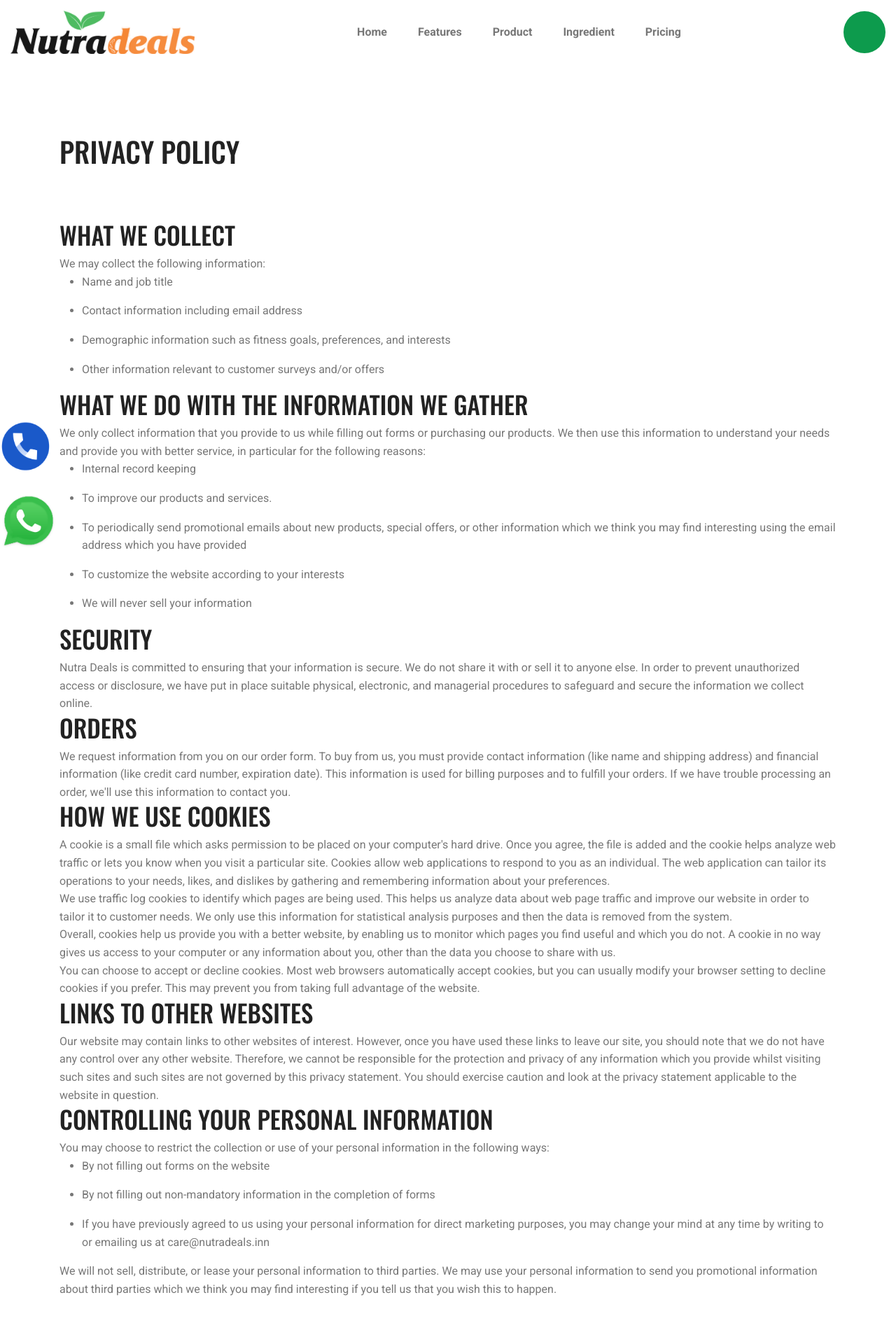
After one commit to ajaykmankani/nutrafit, a PHP site: page /privacy_policy.php in a window 1280 px wide. The commit adds this page. Shown: the top 1920 px of the page at 70% size. Run offline with PHP 8.4, Linux system fonts and the light colour scheme; some libraries are stand-ins or nearby versions.

Commit message:
header not working els everyting is good

```diff
--- a/footer.php
+++ b/footer.php
@@ -71,6 +71,8 @@
                                     <li class="phone"><i class="fas fa-phone"></i> <?= $phone ?></li>
                                     <li class="mail"><i class="fas fa-envelope"></i> <?= $show_email ?></li>
                                     <li class="website"><i class="fas fa-globe"></i><?= $website ?></li>
+                                    <li class="website"><i class="fas fa-user-secret"></i><a href="privacy_policy.php">Privacy Policy</a></li>
+                                    <li class="website"><i class="fas fa-asterisk"></i><a href="terms.php">Terms & Condition's</a></li>
                                 </ul>
                             </div>
                         </div>
--- a/header.php
+++ b/header.php
@@ -1,8 +1,7 @@
 <?php include('variables.php'); ?>
 <!doctype html>
-<html class="no-js" lang="en">
+<html lang="en">
 
-<!-- Mirrored from themegenix.net/html/<?= $name ?>-preview/<?= $name ?>/index.php by HTTrack Website Copier/3.x [XR&CO'2014], Fri, 02 Dec 2022 22:49:28 GMT -->
 
 <head>
     <meta charset="utf-8">
@@ -66,7 +65,7 @@
                                 </div>
                                 <div class="navbar-wrap main-menu d-none d-xl-flex">
                                     <ul class="navigation">
-                                        <li><a href="#home" class="section-link">Home</a></li>
+                                        <li><a href="index.php" class="section-link">Home</a></li>
                                         <li><a href="#features" class="section-link">Features</a></li>
                                         <li><a href="#paroller" class="section-link">Product</a></li>
                                         <li><a href="#ingredient" class="section-link">Ingredient</a></li>
--- /dev/null
+++ b/privacy_policy.php
@@ -0,0 +1,60 @@
+<?php include('header.php'); ?>
+<div class="container" style="margin-top: 100px;margin-bottom: 100px;">
+    <h1>Privacy Policy</h1>
+    <p><br /><br /></p>
+    <h2>What We Collect</h2>
+    <div>We may collect the following information:</div>
+    <ul>
+        <li>Name and job title</li>
+    </ul>
+    <ul>
+        <li>Contact information including email address</li>
+    </ul>
+    <ul>
+        <li>Demographic information such as fitness goals, preferences, and interests</li>
+    </ul>
+    <ul>
+        <li>Other information relevant to customer surveys and/or offers</li>
+    </ul>
+    <h2>WHAT WE DO WITH THE INFORMATION WE GATHER</h2>
+    <div>We only collect information that you provide to us while filling out forms or purchasing our products. We then use this information to understand your needs and provide you with better service, in particular for the following reasons:</div>
+    <ul>
+        <li>Internal record keeping</li>
+    </ul>
+    <ul>
+        <li>To improve our products and services.</li>
+    </ul>
+    <ul>
+        <li>To periodically send promotional emails about new products, special offers, or other information which we think you may find interesting using the email address which you have provided</li>
+    </ul>
+    <ul>
+        <li>To customize the website according to your interests</li>
+    </ul>
+    <ul>
+        <li>We will never sell your information</li>
+    </ul>
+    <h2>SECURITY</h2>
+    <div><?= $brandname ?> is committed to ensuring that your information is secure. We do not share it with or sell it to anyone else. In order to prevent unauthorized access or disclosure, we have put in place suitable physical, electronic, and managerial procedures to safeguard and secure the information we collect online.</div>
+    <h2>ORDERS</h2>
+    <div>We request information from you on our order form. To buy from us, you must provide contact information (like name and shipping address) and financial information (like credit card number, expiration date). This information is used for billing purposes and to fulfill your orders. If we have trouble processing an order, we'll use this information to contact you.</div>
+    <h2>HOW WE USE COOKIES</h2>
+    <div>A cookie is a small file which asks permission to be placed on your computer's hard drive. Once you agree, the file is added and the cookie helps analyze web traffic or lets you know when you visit a particular site. Cookies allow web applications to respond to you as an individual. The web application can tailor its operations to your needs, likes, and dislikes by gathering and remembering information about your preferences.</div>
+    <div>We use traffic log cookies to identify which pages are being used. This helps us analyze data about web page traffic and improve our website in order to tailor it to customer needs. We only use this information for statistical analysis purposes and then the data is removed from the system.</div>
+    <div>Overall, cookies help us provide you with a better website, by enabling us to monitor which pages you find useful and which you do not. A cookie in no way gives us access to your computer or any information about you, other than the data you choose to share with us.</div>
+    <div>You can choose to accept or decline cookies. Most web browsers automatically accept cookies, but you can usually modify your browser setting to decline cookies if you prefer. This may prevent you from taking full advantage of the website.</div>
+    <h2>LINKS TO OTHER WEBSITES</h2>
+    <div>Our website may contain links to other websites of interest. However, once you have used these links to leave our site, you should note that we do not have any control over any other website. Therefore, we cannot be responsible for the protection and privacy of any information which you provide whilst visiting such sites and such sites are not governed by this privacy statement. You should exercise caution and look at the privacy statement applicable to the website in question.</div>
+    <h2>CONTROLLING YOUR PERSONAL INFORMATION</h2>
+    <div>You may choose to restrict the collection or use of your personal information in the following ways:</div>
+    <ul>
+        <li>By not filling out forms on the website</li>
+    </ul>
+    <ul>
+        <li>By not filling out non-mandatory information in the completion of forms</li>
+    </ul>
+    <ul>
+        <li>If you have previously agreed to us using your personal information for direct marketing purposes, you may change your mind at any time by writing to or emailing us at <?= $show_email ?>n</li>
+    </ul>
+    <div>We will not sell, distribute, or lease your personal information to third parties. We may use your personal information to send you promotional information about third parties which we think you may find interesting if you tell us that you wish this to happen.</div>
+</div>
+<?php include('footer.php'); ?>
```
Also changed, not shown: include/contact_form.php (+4 -6 lines), terms.php (added, +12 -0 lines).
